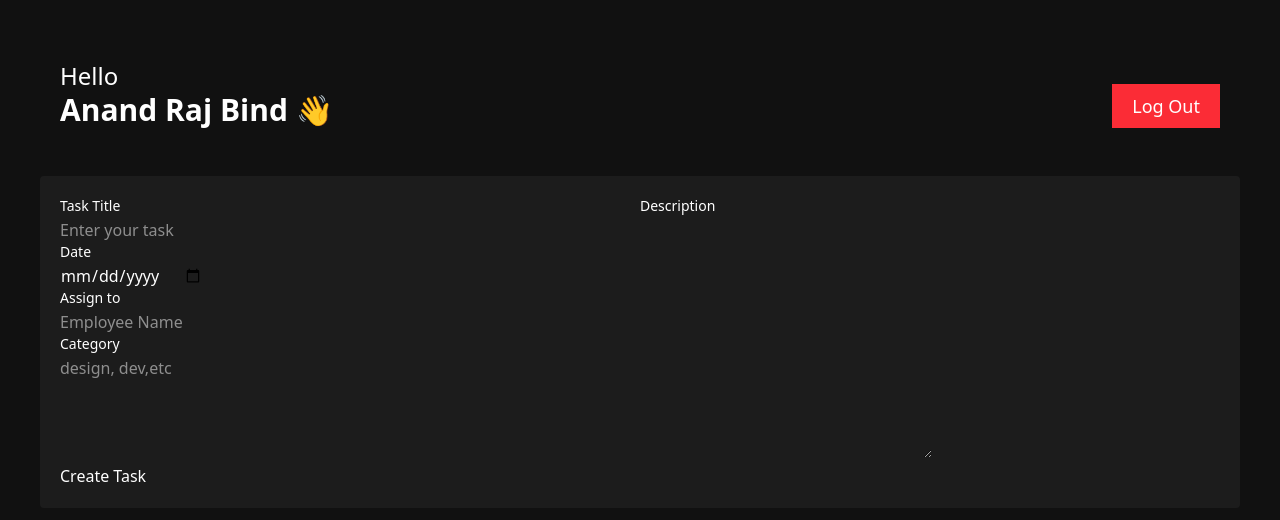
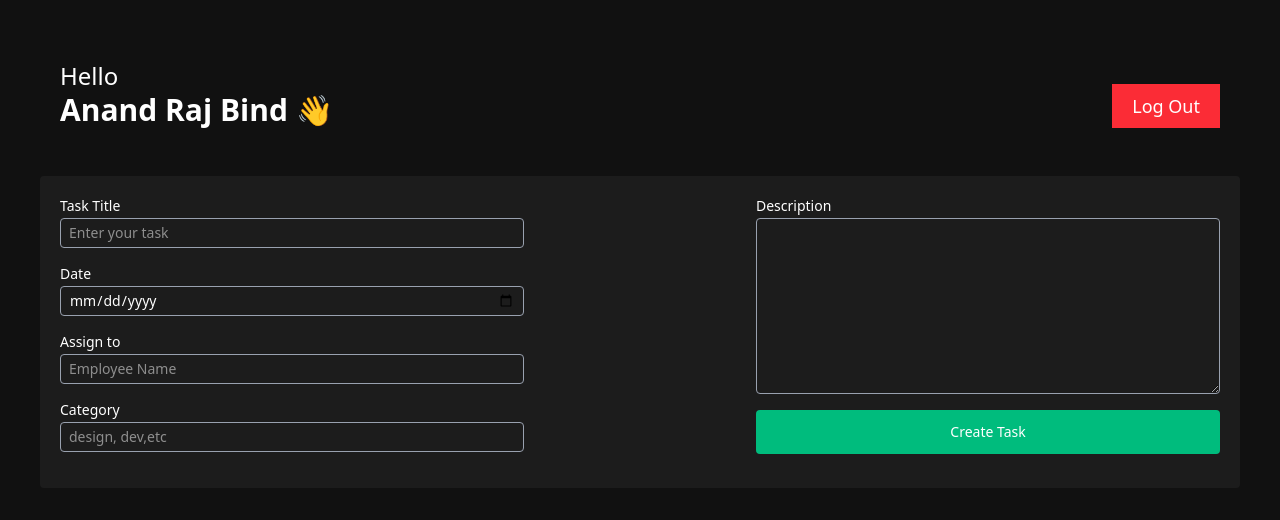
Before and after one commit to AnandRajBind/Projects, a React (Vite) app in the folder Employee_Management_System/: page / in a window 1280 px wide. Shown: the top 520 px of the page. Built offline with nearby package versions, Linux system fonts and the light colour scheme.

Commit message:
11/04/2025
Admin DashBoard UI  Completed

```diff
--- a/Employee_Management_System/src/components/Dasboard/AdminDashboard.jsx
+++ b/Employee_Management_System/src/components/Dasboard/AdminDashboard.jsx
@@ -1,44 +1,12 @@
 import React from 'react'
 import Header from '../others/Header'
+import CreateTask from '../others/CreateTask';
 
 function AdminDashboard() {
   return (
     <div className='h-screen w-full p-10'>
       < Header />
-
-      <div className='p-5 bg-[#1c1c1c] mt-7 rounded '>
-
-        <form className='flex  flex-wrap w-full   items-start justify-between'>
-
-          <div className='w-1/2'>
-            <div >
-              <h3 className='text-sm text-gray-300 mb-0.5'>
-                Task Title
-              </h3>
-              <input  type="text" placeholder='Enter your task' />
-            </div>
-            <div>
-              <h3 className='text-sm text-gray-300 mb-0.5'>Date</h3>
-              <input type="date" />
-            </div>
-            <div>
-              <h3 className='text-sm text-gray-300 mb-0.5' >Assign to</h3>
-              <input type="text" placeholder='Employee Name' />
-            </div>
-            <div>
-              <h3 className='text-sm text-gray-300 mb-0.5'>Category</h3>
-              <input type="text" placeholder='design, dev,etc' />
-            </div>
-          </div>
-
-          <div className='w-1/2'>
-            <h3  className='text-sm text-gray-300 mb-0.5'>Description</h3>
-            <textarea name="" id="" cols="30" rows="10"></textarea>
-          </div>
-          <button>Create Task</button>
-
-        </form>
-      </div>
+      <CreateTask />
     </div>
   )
 }
--- /dev/null
+++ b/Employee_Management_System/src/components/others/CreateTask.jsx
@@ -0,0 +1,41 @@
+import React from 'react'
+
+function CreateTask() {
+  return (
+<div className='p-5 bg-[#1c1c1c] mt-7 rounded '>
+
+        <form className='flex  flex-wrap w-full items-start justify-between'>
+
+          <div className='w-1/2'>
+            <div >
+              <h3 className='text-sm text-gray-300 mb-0.5'>
+                Task Title
+              </h3>
+              <input  className='text-sm  py-1 px-2 w-4/5 rounded outline-none bg-transparent  border-[1px] border-gray-400 mb-4' type="text" placeholder='Enter your task' />
+            </div>
+            <div>
+              <h3 className='text-sm text-gray-300 mb-0.5'>Date</h3>
+              <input  className='text-sm py-1 px-2 w-4/5 rounded outline-none bg-transparent  border-[1px] border-gray-400 mb-4' type="date" />
+            </div>
+            <div>
+              <h3 className='text-sm text-gray-300 mb-0.5' >Assign to</h3>
+              <input  className='text-sm py-1 px-2 w-4/5 rounded outline-none bg-transparent  border-[1px] border-gray-400 mb-4' type="text" placeholder='Employee Name' />
+            </div>
+            <div>
+              <h3 className='text-sm text-gray-300 mb-0.5'>Category</h3>
+              <input className='text-sm py-1 px-2 w-4/5 rounded outline-none bg-transparent  border-[1px] border-gray-400 mb-4' type="text" placeholder='design, dev,etc' />
+            </div>
+          </div>
+
+          <div className='w-2/5  flex flex-col items-start'>
+            <h3 className='text-sm text-gray-300 mb-0.5'>Description</h3>
+            <textarea className='w-full h-44 text-sm py-2 px-4 rounded outline-none bg-transparent border-[1px] border-gray-400' name="" id="" cols="30" rows="10"></textarea>
+          <button className='bg-emerald-500 py-3 hover:bg-emerald-600 px-5 rounded text-sm mt-4 w-full'>Create Task</button>
+          </div>
+
+        </form>
+      </div>
+        )
+}
+
+export default CreateTask
```
